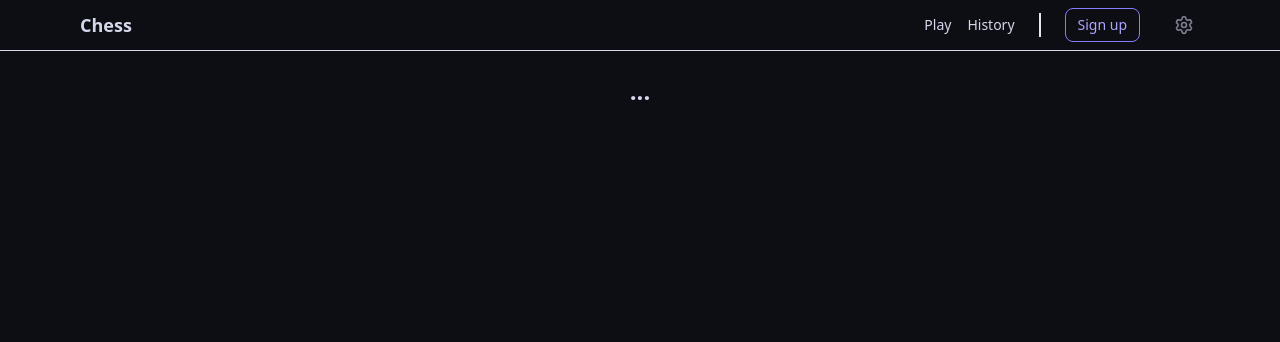
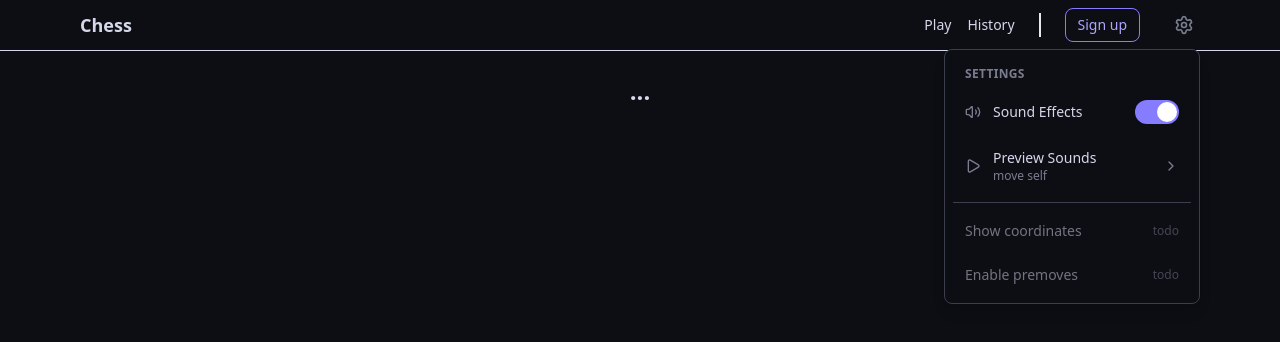
Before and after one commit to csirikk/unofficial-lichess-client, a React (Vite) app: page / in a window 1280 px wide. Both pictures are taken after a click on the button "Settings". Shown: the top 342 px of the page. Built offline with nearby package versions, Linux system fonts and the light colour scheme.

Commit message:
feat: settings with sound toggle

```diff
--- a/src/ui/Navbar.tsx
+++ b/src/ui/Navbar.tsx
@@ -1,8 +1,7 @@
-import { Settings } from "lucide-react";
 import { Link } from "react-router-dom";
 import { Button } from "../components/Button";
-import { IconButton } from "../components/IconButton";
 import { useAuth } from "../features/auth/hooks/useAuth";
+import { SettingsDropdown } from "./SettingsDropdown";
 
 export default function Navbar() {
 	const { user, login, logout } = useAuth();
@@ -58,10 +57,8 @@ export default function Navbar() {
 						</div>
 					)}
 
-					{/* Settings icon */}
-					<IconButton variant="ghost" size="md" aria-label="Settings" className="ml-1">
-						<Settings />
-					</IconButton>
+					{/* Settings dropdown */}
+					<SettingsDropdown />
 				</div>
 			</nav>
 		</header>
--- /dev/null
+++ b/src/ui/SettingsDropdown.tsx
@@ -0,0 +1,155 @@
+import { Settings, Volume2, VolumeX, Play, ChevronRight } from "lucide-react";
+import { useEffect, useRef, useState } from "react";
+import { IconButton } from "../components/IconButton";
+import {
+	playSound,
+	isSoundEnabled,
+	setSoundEnabled,
+	type SoundType,
+} from "../features/game/model/sounds";
+
+// Define the order for sound preview cycling
+const PREVIEW_ORDER: SoundType[] = [
+	"move-self",
+	"capture",
+	"castle",
+	"promote",
+	"move-check",
+	"game-start",
+	"game-end",
+	"tenseconds",
+	"premove",
+];
+
+export function SettingsDropdown() {
+	const [isOpen, setIsOpen] = useState(false);
+	const [soundsEnabled, setSoundsEnabled] = useState(() => isSoundEnabled());
+	const [previewIndex, setPreviewIndex] = useState(0);
+	const dropdownRef = useRef<HTMLDivElement>(null);
+
+	useEffect(() => {
+		if (!isOpen) return;
+
+		const handleClickOutside = (e: MouseEvent) => {
+			if (dropdownRef.current && !dropdownRef.current.contains(e.target as Node)) {
+				setIsOpen(false);
+			}
+		};
+
+		document.addEventListener("mousedown", handleClickOutside);
+		return () => document.removeEventListener("mousedown", handleClickOutside);
+	}, [isOpen]);
+
+	const toggleSounds = () => {
+		const newState = !soundsEnabled;
+		setSoundsEnabled(newState);
+		setSoundEnabled(newState);
+	};
+
+	const previewNextSound = () => {
+		const currentSound = PREVIEW_ORDER[previewIndex];
+		playSound(currentSound);
+		setPreviewIndex((prev) => (prev + 1) % PREVIEW_ORDER.length);
+	};
+
+	const currentPreviewSound = PREVIEW_ORDER[previewIndex];
+
+	return (
+		<div className="relative" ref={dropdownRef}>
+			<IconButton
+				variant="ghost"
+				size="md"
+				aria-label="Settings"
+				className="ml-1"
+				onClick={() => setIsOpen(!isOpen)}
+			>
+				<Settings />
+			</IconButton>
+
+			{isOpen && (
+				<div className="absolute right-0 top-full mt-2 w-64 rounded-lg border border-[rgb(var(--color-surface-border))] bg-[rgb(var(--color-surface-base))] shadow-lg z-50">
+					<div className="p-2">
+						{/* Header */}
+						<div className="px-3 py-2 text-xs font-semibold text-[rgb(var(--color-fg-secondary))] uppercase tracking-wide">
+							Settings
+						</div>
+
+						{/* Sound Toggle */}
+						<button
+							type="button"
+							onClick={toggleSounds}
+							className="w-full flex items-center justify-between px-3 py-2.5 rounded-md hover:bg-[rgb(var(--color-surface-border)/0.5)] transition-colors text-left"
+						>
+							<div className="flex items-center gap-3">
+								{soundsEnabled ? (
+									<Volume2 className="h-4 w-4 text-[rgb(var(--color-fg-secondary))]" />
+								) : (
+									<VolumeX className="h-4 w-4 text-[rgb(var(--color-fg-secondary))]" />
+								)}
+								<span className="text-sm text-[rgb(var(--color-fg-primary))]">Sound Effects</span>
+							</div>
+							<div
+								className={`relative w-11 h-6 rounded-full transition-colors ${
+									soundsEnabled
+										? "bg-[rgb(var(--color-primary-500))]"
+										: "bg-[rgb(var(--color-surface-border))]"
+								}`}
+							>
+								<div
+									className={`absolute top-0.5 h-5 w-5 rounded-full bg-white transition-transform ${
+										soundsEnabled ? "translate-x-5.5" : "translate-x-0.5"
+									}`}
+								/>
+							</div>
+						</button>
+
+						{/* Sound Preview */}
+						{soundsEnabled && (
+							<button
+								type="button"
+								onClick={previewNextSound}
+								className="w-full flex items-center justify-between px-3 py-2.5 rounded-md hover:bg-[rgb(var(--color-surface-border)/0.5)] transition-colors text-left mt-1"
+							>
+								<div className="flex items-center gap-3">
+									<Play className="h-4 w-4 text-[rgb(var(--color-fg-secondary))]" />
+									<div className="flex flex-col">
+										<span className="text-sm text-[rgb(var(--color-fg-primary))]">
+											Preview Sounds
+										</span>
+										<span className="text-xs text-[rgb(var(--color-fg-secondary))]">
+											{currentPreviewSound.replace("-", " ")}
+										</span>
+									</div>
+								</div>
+								<ChevronRight className="h-4 w-4 text-[rgb(var(--color-fg-secondary))]" />
+							</button>
+						)}
+
+						{/* Divider */}
+						<div className="my-2 border-t border-[rgb(var(--color-surface-border))]" />
+
+						{/* Show Coordinates */}
+						<button
+							type="button"
+							className="w-full flex items-center justify-between px-3 py-2.5 rounded-md hover:bg-[rgb(var(--color-surface-border)/0.5)] transition-colors text-left opacity-50 cursor-not-allowed mt-1"
+							disabled
+						>
+							<span className="text-sm text-[rgb(var(--color-fg-primary))]">Show coordinates</span>
+							<span className="text-xs text-[rgb(var(--color-fg-secondary))]">todo</span>
+						</button>
+
+						{/* Premove */}
+						<button
+							type="button"
+							className="w-full flex items-center justify-between px-3 py-2.5 rounded-md hover:bg-[rgb(var(--color-surface-border)/0.5)] transition-colors text-left opacity-50 cursor-not-allowed mt-1"
+							disabled
+						>
+							<span className="text-sm text-[rgb(var(--color-fg-primary))]">Enable premoves</span>
+							<span className="text-xs text-[rgb(var(--color-fg-secondary))]">todo</span>
+						</button>
+					</div>
+				</div>
+			)}
+		</div>
+	);
+}
```
